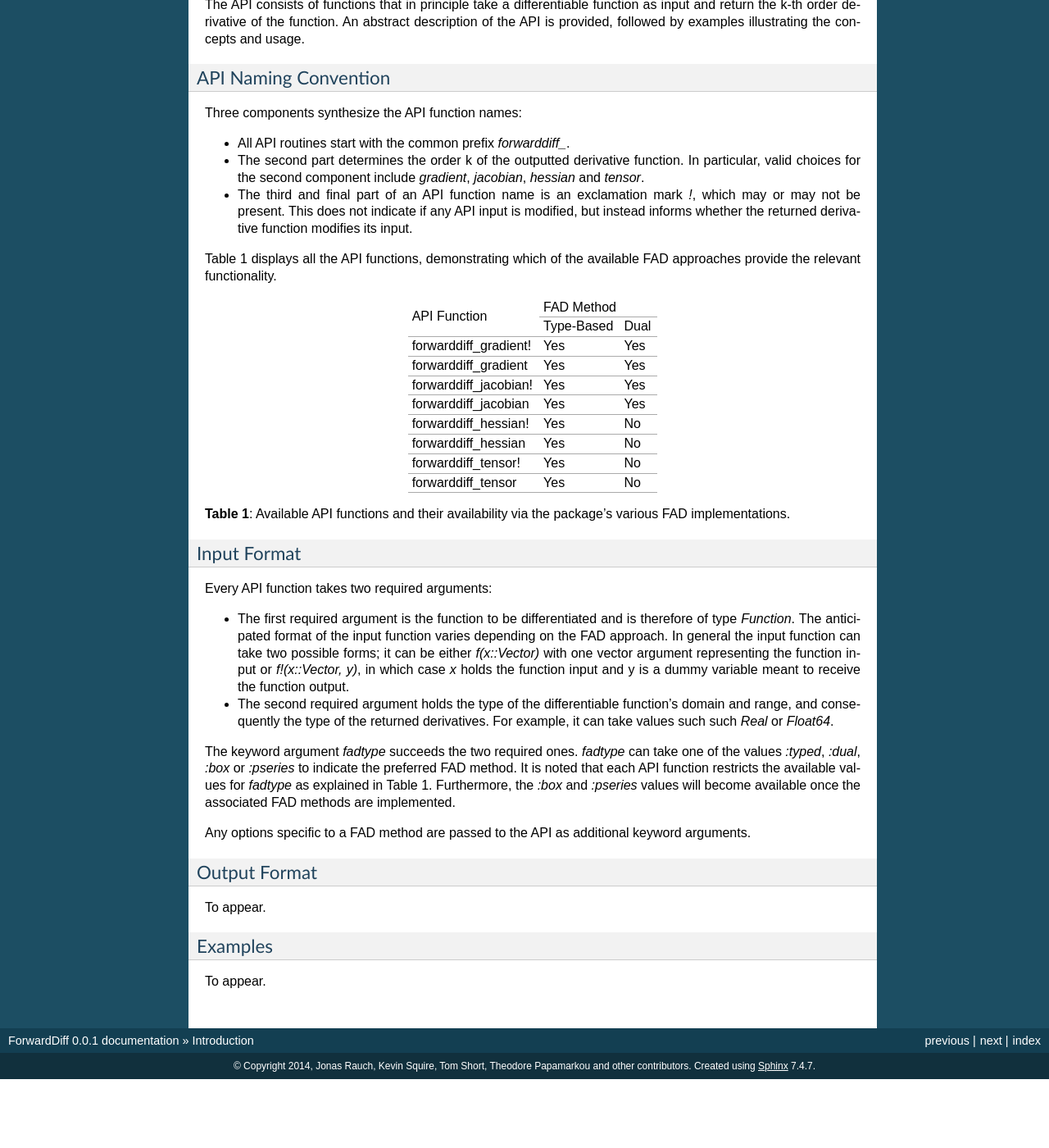
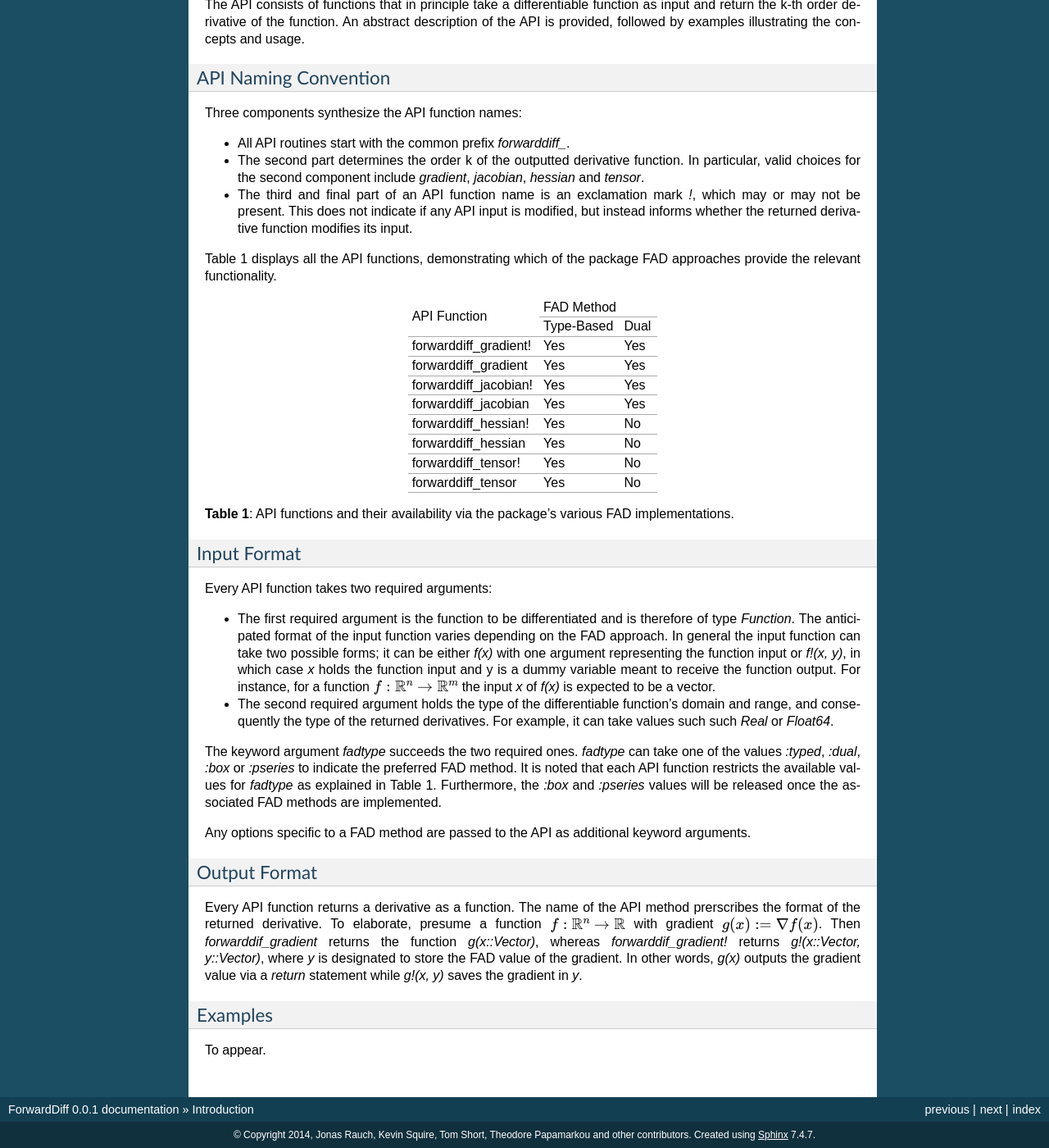
Before and after one commit to JuliaDiff/ForwardDiff.jl, a Sphinx documentation site: the page built from doc/source/intro.rst, in a window 1280 px wide and 1400 px high, scrolled down 970 px. Shown: the whole window at 82% size. Built offline with Sphinx 7.4.7, drawn with Linux system fonts in a browser that asks for light colours; formulas are drawn with MathJax 3; before the commit the page ends 2286 px from its top, so only the background shows below that; some of the changed text lies outside the part shown.

Commit message:
Added output format section in doc intro

```diff
--- a/doc/source/intro.rst
+++ b/doc/source/intro.rst
@@ -26,7 +26,7 @@ instantiate them, since the interface operates at a higher level requiring to de
 FAD Using Dual Numbers
 ~~~~~~~~~~~~~~~~~~~~~~~~~~~~~~~~~~~~~~~~~~~~~~~~~~~~~~~~~~~~~~~~~~~~~~~~~~~~~~~~
 
-Another available FAD approach makes use of dual numbers, which are represented by the *Dual* type in the *DualNumbers*
+Another coded FAD approach makes use of dual numbers, which are represented by the *Dual* type in the *DualNumbers*
 package. This approach is suitable for computing only first-order derivatives of functions
 :math:`f:\mathbb{R}^n\rightarrow\mathbb{R}^m` and does not have the capacity of the type-based approach to compute
 higher-order derivatives. On the other hand, the dual-based approach is thought to be faster than the type-based one
@@ -64,7 +64,7 @@ Three components synthesize the API function names:
   does not indicate if any API input is modified, but instead informs whether the returned derivative function modifies
   its input.
 
-Table 1 displays all the API functions, demonstrating which of the available FAD approaches provide the relevant
+Table 1 displays all the API functions, demonstrating which of the package FAD approaches provide the relevant
 functionality.
 
 +-----------------------+-------------------------+
@@ -89,7 +89,7 @@ functionality.
 | forwarddiff_tensor    | Yes         | No        |
 +-----------------------+-------------+-----------+
 
-**Table 1**: Available API functions and their availability via the package's various FAD implementations.
+**Table 1**: API functions and their availability via the package's various FAD implementations.
 
 Input Format
 ~~~~~~~~~~~~~~~~~~~~~~~~~~~~~~~~~~~~~~~~~~~~~~~~~~~~~~~~~~~~~~~~~~~~~~~~~~~~~~~~
@@ -98,21 +98,28 @@ Every API function takes two required arguments:
 
 - The first required argument is the function to be differentiated and is therefore of type *Function*. The anticipated
   format of the input function varies depending on the FAD approach. In general the input function can take two possible
-  forms; it can be either *f(x::Vector)* with one vector argument representing the function input or *f!(x::Vector, y)*,
-  in which case *x* holds the function input and y is a dummy variable meant to receive the function output.
+  forms; it can be either *f(x)* with one argument representing the function input or *f!(x, y)*, in which case *x*
+  holds the function input and y is a dummy variable meant to receive the function output. For instance, for a function
+  :math:`f:\mathbb{R}^n\rightarrow\mathbb{R}^m` the input *x* of *f(x)* is expected to be a vector.
 - The second required argument holds the type of the differentiable function's domain and range, and consequently the
   type of the returned derivatives. For example, it can take values such such *Real* or *Float64*.
 
 The keyword argument *fadtype* succeeds the two required ones. *fadtype* can take one of the values *:typed*, *:dual*,
 *:box* or *:pseries* to indicate the preferred FAD method. It is noted that each API function restricts the available
-values for *fadtype* as explained in Table 1. Furthermore, the *:box* and *:pseries* values will become available once
+values for *fadtype* as explained in Table 1. Furthermore, the *:box* and *:pseries* values will be released once
 the associated FAD methods are implemented.
 
 Any options specific to a FAD method are passed to the API as additional keyword arguments.
 
 Output Format
 ~~~~~~~~~~~~~~~~~~~~~~~~~~~~~~~~~~~~~~~~~~~~~~~~~~~~~~~~~~~~~~~~~~~~~~~~~~~~~~~~
-To appear.
+
+Every API function returns a derivative as a function. The name of the API method prerscribes the format of the
+returned derivative. To elaborate, presume a function :math:`f:\mathbb{R}^n\rightarrow\mathbb{R}` with gradient
+:math:`g(x):=\nabla f(x)`. Then *forwarddif_gradient* returns the function *g(x::Vector)*, whereas
+*forwarddif_gradient!* returns *g!(x::Vector, y::Vector)*, where *y* is designated to store the FAD value of
+the gradient. In other words, *g(x)* outputs the gradient value via a *return* statement while *g!(x, y)* saves the
+gradient in *y*.
 
 Examples
 ~~~~~~~~~~~~~~~~~~~~~~~~~~~~~~~~~~~~~~~~~~~~~~~~~~~~~~~~~~~~~~~~~~~~~~~~~~~~~~~~
```
